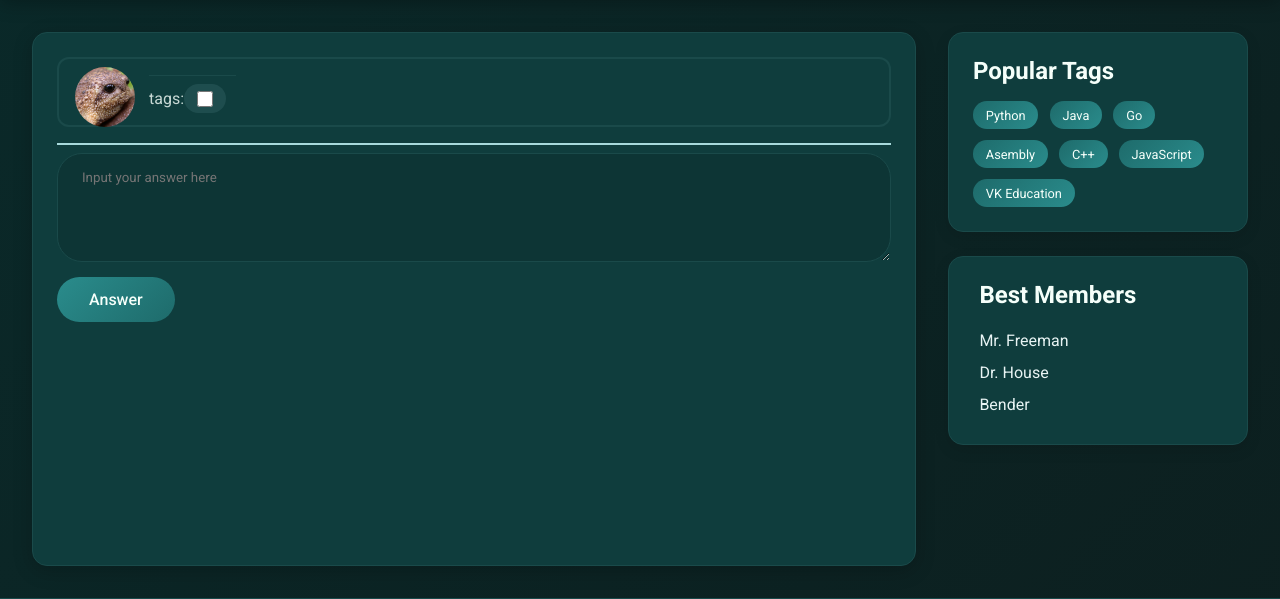
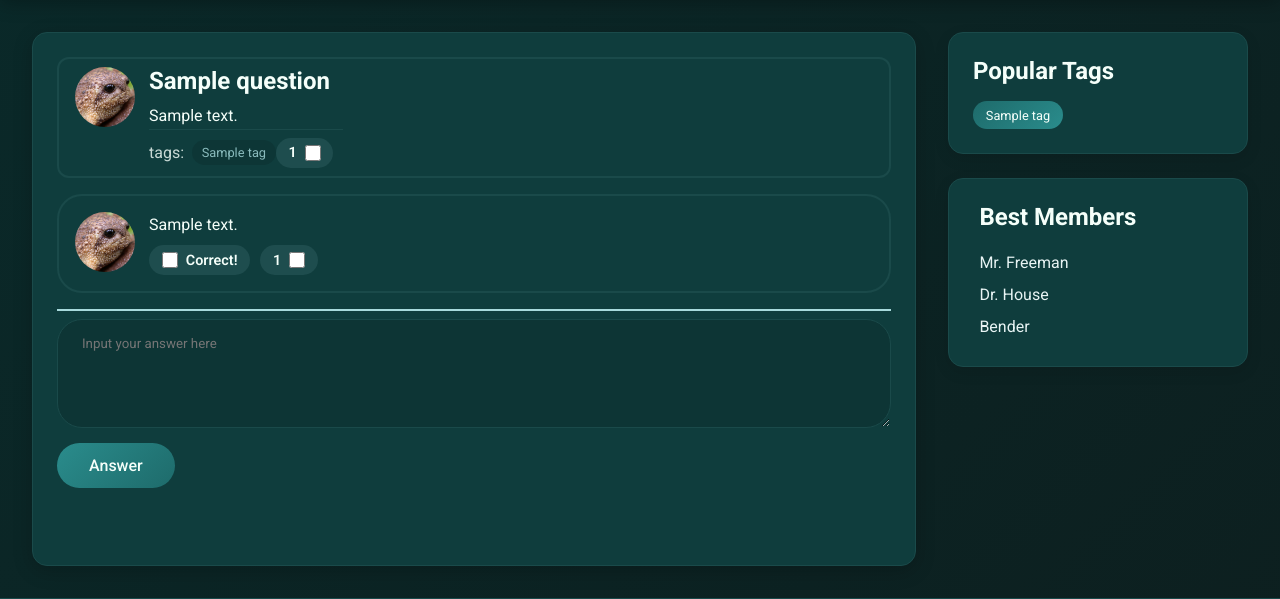
Before and after one commit to Saucesamba/AskMe, a Django app: page /question/1/ in a window 1280 px wide. Shown: the part 62-661 px from the top of the page. Run offline with Django 5.2, Linux system fonts and the light colour scheme; tables that the repository leaves empty hold one stand-in row (values such as "Sample post").

Commit message:
make 3-rd HW

```diff
--- a/questions/models.py
+++ b/questions/models.py
@@ -54,7 +54,7 @@ class QuestionAnswer(QuestionTimeMixin):
     author = models.ForeignKey(UserProfile, on_delete=models.CASCADE)
     text = models.TextField(max_length=500 )
     is_correct = models.BooleanField(default=False)
-    question = models.ForeignKey(Question, on_delete=models.CASCADE)
+    question = models.ForeignKey(Question, on_delete=models.CASCADE,related_name="answers",)
     like_count = models.IntegerField()
 
     def save(self, *args, **kwargs):
--- a/questions/views.py
+++ b/questions/views.py
@@ -6,6 +6,9 @@ import math
 
 from questions.pagination import paginate
 from questions.utils import QuestionManager
+from questions.models import Tag, Question
+from django.shortcuts import get_object_or_404
+
 
 
 manager = QuestionManager()
@@ -29,7 +32,7 @@ class MainPageView(TemplateView):
 
         context.update(ctx)
         context['questions'] = q
-
+        context['tags'] = Tag.objects.all()[:12]
         return context
 
     def dispatch(self, request, *args, **kwargs):
@@ -52,6 +55,7 @@ class HotQuestionsView(TemplateView):
 
         context.update(ctx)
         context['questions'] = q
+        context['tags'] = Tag.objects.all()[:12]
 
         return context
 
@@ -63,12 +67,17 @@ class OneQuestionView(TemplateView):
 
     def get_context_data(self, **kwargs):
         context = super(OneQuestionView, self).get_context_data(**kwargs)
-        q = manager.get_question_by_id(self.kwargs.get('pk'))
-        context["question"] = {}
+        q = get_object_or_404(Question, pk=self.kwargs.get("pk"))
+        answers = q.answers.all()
+        context["answers"] = answers[:15]
+        context["question"] = q
+        context['tags'] = Tag.objects.all()[:12]
         return context
 
     def dispatch(self, request, *args, **kwargs):
         return super(OneQuestionView, self).dispatch(request, *args, **kwargs)
+
+
 
 class TagFilteredQuestionsView(TemplateView):
     template_name = 'questions/index.html'
@@ -78,15 +87,20 @@ class TagFilteredQuestionsView(TemplateView):
         context = super(TagFilteredQuestionsView, self).get_context_data(**kwargs)
         page = int(self.request.GET.get('page', 1))
 
+
+        t = self.kwargs.get('tag')
+
+        questions = manager.get_tagged_questions(t)
+        ctx, q = paginate(questions, page, self.QUESTIONS_PER_PAGE)
+
         context['meta'] = {
             'page_name':'tags',
+            'tag': t
         }
-
-        questions = manager.get_tagged_questions(self.request.GET.get('tag'))
-        ctx, q = paginate(questions, page, self.QUESTIONS_PER_PAGE)
 
         context.update(ctx)
         context['questions'] = q
+        context['tags'] = Tag.objects.all()[:12]
 
         return context
 
@@ -97,9 +111,7 @@ class NewQuestionView(TemplateView):
     template_name = "questions/ask.html"
     def get_context_data(self, **kwargs):
         context = super(NewQuestionView,self).get_context_data(**kwargs)
-        context[""] = [
-
-        ]
+        context['tags'] = Tag.objects.all()[:12]
         return context
 
     def dispatch(self, request, *args, **kwargs):
--- a/templates/base.html
+++ b/templates/base.html
@@ -46,13 +46,11 @@
             <div class = "popular-tags">
                 <h2>Popular Tags</h2>
                 <div class="tags-wrapper">
-                    <a href = "">Python</a>
-                    <a href = "#">Java</a>
-                    <a href = "#">Go</a>
-                    <a href = "#">Asembly</a>
-                    <a href = "#">C++</a>
-                    <a href = "#">JavaScript</a>
-                    <a href = "#">VK Education</a>
+
+                    {%for t in tags%}
+                        <a href = "{%url 'tag' t%}">{{t}}</a>
+                    {% endfor %}
+
                 </div>
             </div>
             <div class = "best-members">
--- a/templates/questions/index.html
+++ b/templates/questions/index.html
@@ -18,7 +18,7 @@
                 <h2><a href ="{% url 'index' %}">New Questions</a></h2>
             {%endif%}
 
-            {%if meta.page_name == 'tag'%}
+            {%if meta.page_name == 'tags'%}
                 <h2>Tag: {{meta.tag}}</h2>
             {%endif%}
 
--- a/templates/questions/question.html
+++ b/templates/questions/question.html
@@ -22,7 +22,7 @@
                     <div class="question-lowbar">
                         <div class = "question-tags">
                             tags:
-                            {% for tag in question.tags %}
+                            {% for tag in question.tags.all %}
                                 <a href="{% url 'tag' tag %}">{{ tag }}</a>
                             {% endfor %}
                         </div>
@@ -35,7 +35,7 @@
             </div>
         </section>
         <section class = "answers">
-            {%for answer in question.answers%}
+            {%for answer in answers%}
             <div class="answer-wrapper">
                 <div class = "photo"><img src="{%static 'img/profilepic.png'%}"></div>
                 <div>
```
Also changed, not shown: questions/management/commands/fill_db.py (+4 -4 lines), templates/404.html (added, +13 -0 lines), README.md, questions/migrations/0006_alter_questionanswer_question.py (added).
